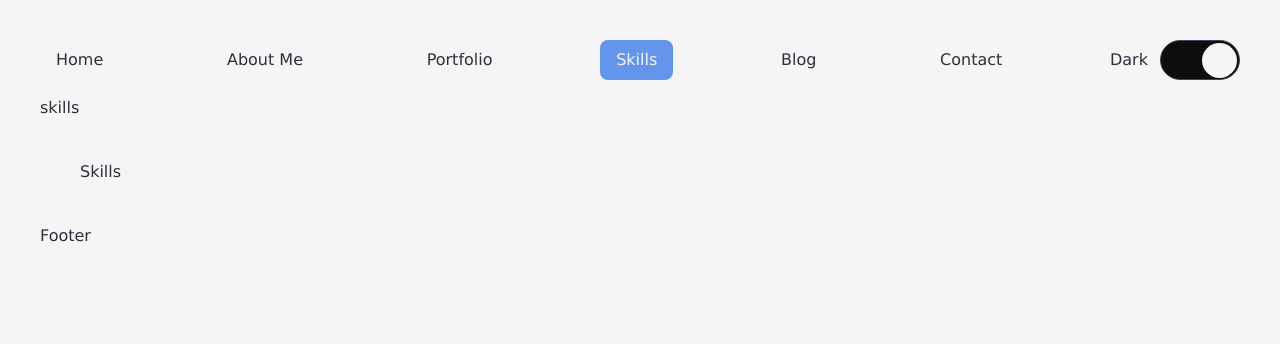
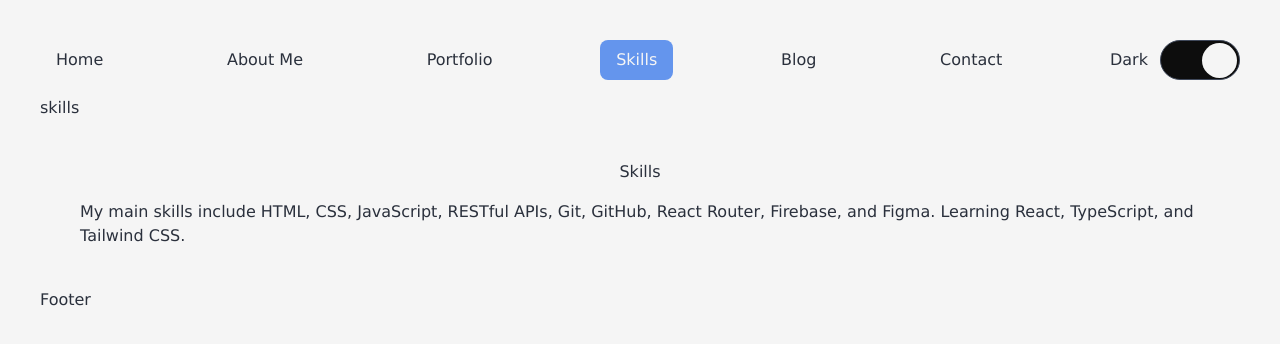
Before and after one commit to alenatih/Personal-Website, a React (Vite) app: page /skills in a window 1280 px wide. Shown: the top 344 px of the page. Built offline with nearby package versions, Linux system fonts and the light colour scheme.

Commit message:
Update the skills page to add text

```diff
--- a/src/App.css
+++ b/src/App.css
@@ -14,6 +14,14 @@
 
 .about-me-title {
   text-align: center;
+}
+
+.skills-title {
+  text-align: center;
+}
+
+.skills-text {
+  margin-top: 1rem;
 }
 
 /* Layout */
--- a/src/components/Skills.tsx
+++ b/src/components/Skills.tsx
@@ -1,7 +1,11 @@
 function Skills() {
     return (
         <div className="skills">
-            Skills
+            <h2 className="skills-title">Skills</h2>
+            <p className="skills-text">
+                My main skills include HTML, CSS, JavaScript, RESTful APIs, Git, GitHub, React Router, Firebase, and Figma.
+                Learning React, TypeScript, and Tailwind CSS.
+            </p>
         </div>
     )
 }
```
